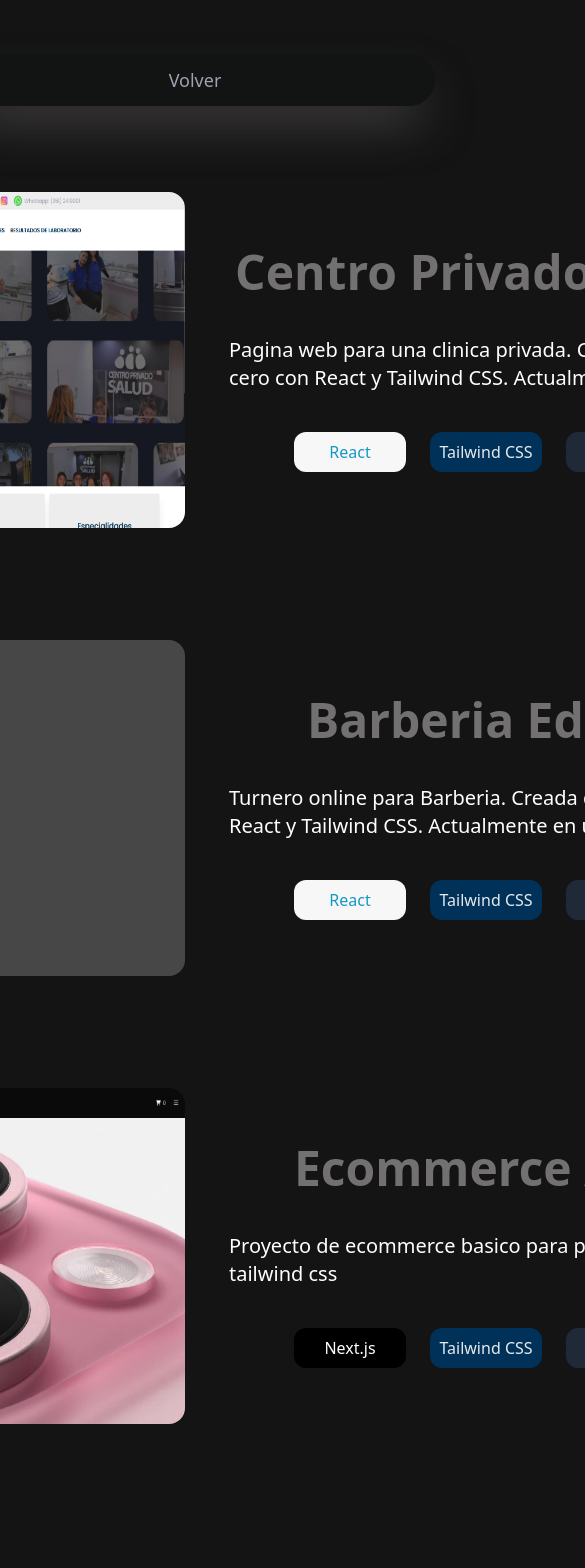
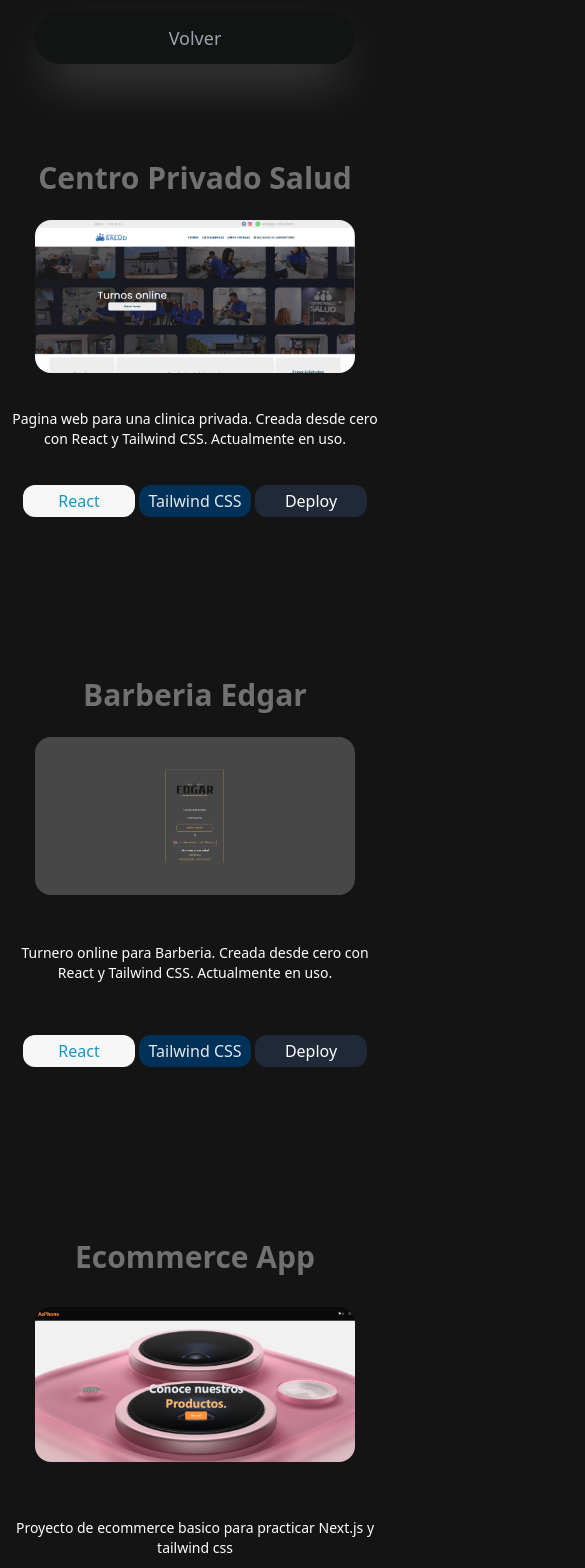
Before and after one commit to agussanchz/portfolio, a Next.js app: page /proyectos in a window 390 px wide. Shown: the top 1568 px of the page, 585 px wide, since content can reach past the window. Before the commit the page ends 1504 px from the top, so only its background shows below. Built offline with nearby package versions, Linux system fonts and the light colour scheme.

Commit message:
mejorando un poco los estilos en mobile

```diff
--- a/src/app/page.jsx
+++ b/src/app/page.jsx
@@ -50,7 +50,7 @@ export default function Home() {
           <Link href={'/proyectos'} className="text-xl font-bold ">Ver todos los proyectos</Link>
         </div>
         <div className="bg-[#292727ca] w-11/12 lg:w-3/4   flex flex-col p-10 gap-2">
-          <p className='text-7xl'>Me gustaria realizar un proyecto juntos, <span className='text-[#b75591]'>contactame.</span></p>
+          <p className='text-5xl'>Me gustaria realizar un proyecto juntos, <span className='text-[#b75591]'>contactame.</span></p>
           <Link href={'/contacto'} className="text-xl font-bold ">Ir a contacto</Link>
         </div>
       </section>
--- a/src/app/proyectos/page.jsx
+++ b/src/app/proyectos/page.jsx
@@ -4,69 +4,70 @@ import React from 'react'
 
 export default function Proyectos() {
     return (
-        <main className='py-20 flex flex-col justify-center items-center gap-28'>
+        <>
             <header className="flex justify-center items-center">
                 <Navbar />
             </header>
-            <div className='flex gap-8 w-[70rem] h-[21rem]'>
+            <main className='py-20 flex flex-col justify-center items-center px-10'>
+                <div className='flex flex-col items-center gap-6 p-20'>
+                    <h2 className='text-3xl font-bold text-[#727070]'>Centro Privado Salud</h2>
                     <Image
                         src={'/CPS.png'}
                         alt={'Centro privado salud'}
-                    width={550}
+                        width={320}
+                        height={1}
+                        className='rounded-2xl'
+                    />
+
+                    <div className='flex flex-col justify-center items-center gap-6 '>
+                        <p className='text-sm w-svw p-3 text-center'>Pagina web para una clinica privada. Creada desde cero con React y Tailwind CSS. Actualmente en uso.</p>
+                        <div className='flex items-center text-center gap-1'>
+                            <span className='rounded-xl p-1 w-28 bg-[#F7F7F7] text-[#1399C4] '>React</span>
+                            <span className='rounded-xl p-1  w-28 bg-[#003159] text-[#E5EAEE]'>Tailwind CSS</span>
+                            <span className='rounded-xl p-1 w-28 bg-[#1F2937]'>Deploy</span>
+                        </div>
+                    </div>
+                </div>
+
+                <div className='flex flex-col items-center gap-6 p-20'>
+                    <h2 className='text-3xl font-bold text-[#727070]'>Barberia Edgar</h2>
+                    <Image
+                        src={'/Barberia.png'}
+                        alt={'Barberia edgar'}
+                        width={320}
                         height={1}
                         className='rounded-2xl'
                     />
 
                     <div className='flex flex-col justify-center items-center gap-10 p-3'>
-                    <h2 className='text-5xl font-bold text-[#727070]'>Centro Privado Salud</h2>
-                    <p className='text-xl'>Pagina web para una clinica privada. Creada desde cero con React y Tailwind CSS. Actualmente en uso.</p>
-                    <div className='flex items-center text-center gap-6'>
-                        <span className='rounded-xl p-2 w-28 bg-[#F7F7F7] text-[#1399C4] '>React</span>
-                        <span className='rounded-xl  p-2 w-28 bg-[#003159] text-[#E5EAEE]'>Tailwind CSS</span>
-                        <span className='rounded-xl p-2 w-28 bg-[#1F2937]'>Deploy</span>
+                        <p className='text-sm w-svw p-3 text-center'>Turnero online para Barberia. Creada desde cero con React y Tailwind CSS. Actualmente en uso.</p>
+                        <div className='flex items-center text-center gap-1'>
+                            <span className='rounded-xl p-1 w-28 bg-[#F7F7F7] text-[#1399C4] '>React</span>
+                            <span className='rounded-xl  p-1 w-28 bg-[#003159] text-[#E5EAEE]'>Tailwind CSS</span>
+                            <span className='rounded-xl p-1 w-28 bg-[#1F2937]'>Deploy</span>
                         </div>
                     </div>
                 </div>
 
-            <div className='flex gap-8 w-[70rem] h-[21rem]'>
+                <div className='flex flex-col items-center gap-8 p-20'>
+                    <h2 className='text-3xl font-bold text-[#727070]'>Ecommerce App</h2>
                     <Image
-                    src={'/Barberia.png'}
-                    alt={'Barberia edgar'}
-                    width={550}
+                        src={'/ecommerce.png'}
+                        alt={'Ecommerce'}
+                        width={320}
                         height={1}
                         className='rounded-2xl'
                     />
-
                     <div className='flex flex-col justify-center items-center gap-10 p-3'>
-                    <h2 className='text-5xl font-bold text-[#727070]'>Barberia Edgar</h2>
-                    <p className='text-xl'>Turnero online para Barberia. Creada desde cero con React y Tailwind CSS. Actualmente en uso.</p>
-                    <div className='flex items-center text-center gap-6'>
-                        <span className='rounded-xl p-2 w-28 bg-[#F7F7F7] text-[#1399C4] '>React</span>
-                        <span className='rounded-xl  p-2 w-28 bg-[#003159] text-[#E5EAEE]'>Tailwind CSS</span>
-                        <span className='rounded-xl p-2 w-28 bg-[#1F2937]'>Deploy</span>
-                    </div>
-                </div>
-            </div>
-
-            <div className='flex gap-8 w-[70rem] h-[21rem]'>
-                <Image
-                    src={'/ecommerce.png'}
-                    alt={'Ecommerce'}
-                    width={550}
-                    height={1}
-                    className='rounded-2xl'
-                />
-
-                <div className='flex flex-col justify-center items-center gap-10 p-3'>
-                    <h2 className='text-5xl font-bold text-[#727070]'>Ecommerce App</h2>
-                    <p className='text-xl'>Proyecto de ecommerce basico para practicar Next.js y tailwind css</p>
-                    <div className='flex items-center text-center gap-6'>
-                        <span className='rounded-xl p-2 w-28 bg-[#000000] text-[#FFFFFF] '>Next.js</span>
-                        <span className='rounded-xl  p-2 w-28 bg-[#003159] text-[#E5EAEE]'>Tailwind CSS</span>
-                        <span className='rounded-xl p-2 w-28 bg-[#1F2937]'>Deploy</span>
+                        <p className='text-sm w-svw p-3 text-center'>Proyecto de ecommerce basico para practicar Next.js y tailwind css</p>
+                        <div className='flex items-center text-center gap-1'>
+                            <span className='rounded-xl p-1 w-28 bg-[#000000] text-[#FFFFFF] '>Next.js</span>
+                            <span className='rounded-xl  p-1 w-28 bg-[#003159] text-[#E5EAEE]'>Tailwind CSS</span>
+                            <span className='rounded-xl p-1 w-28 bg-[#1F2937]'>Deploy</span>
                         </div>
                     </div>
                 </div>
             </main>
+        </>
     )
 }
--- a/src/components/Navbar.jsx
+++ b/src/components/Navbar.jsx
@@ -3,7 +3,7 @@ import React from 'react'
 
 export default function Navbar() {
   return (
-    <nav className='shadow-2xl fixed shadow-[#524e4e] text-gray-400 bg-[#131414eb]  w-[30rem] p-3 rounded-full'>
+    <nav className='shadow-2xl fixed shadow-[#524e4e] text-gray-400 bg-[#131414eb]  w-[20rem] p-3 rounded-full top-3'>
         <ul className='flex justify-center gap-3 text-lg font-medium'>
             <Link href={'/'} className='hover:text-[#FFFFFF]'>Volver</Link>
         </ul>
```
Lines whose indentation alone changed are shown as unchanged.
